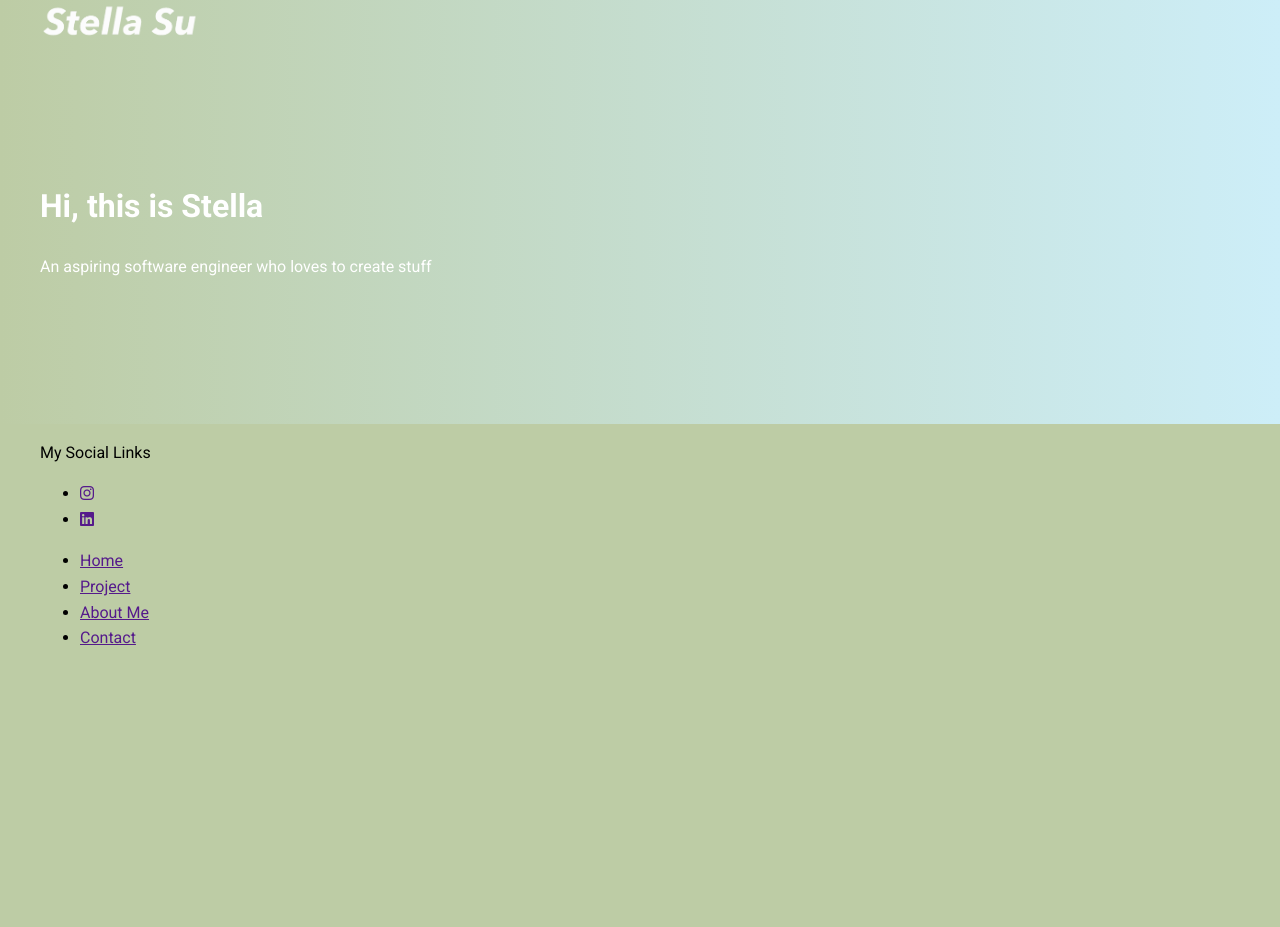
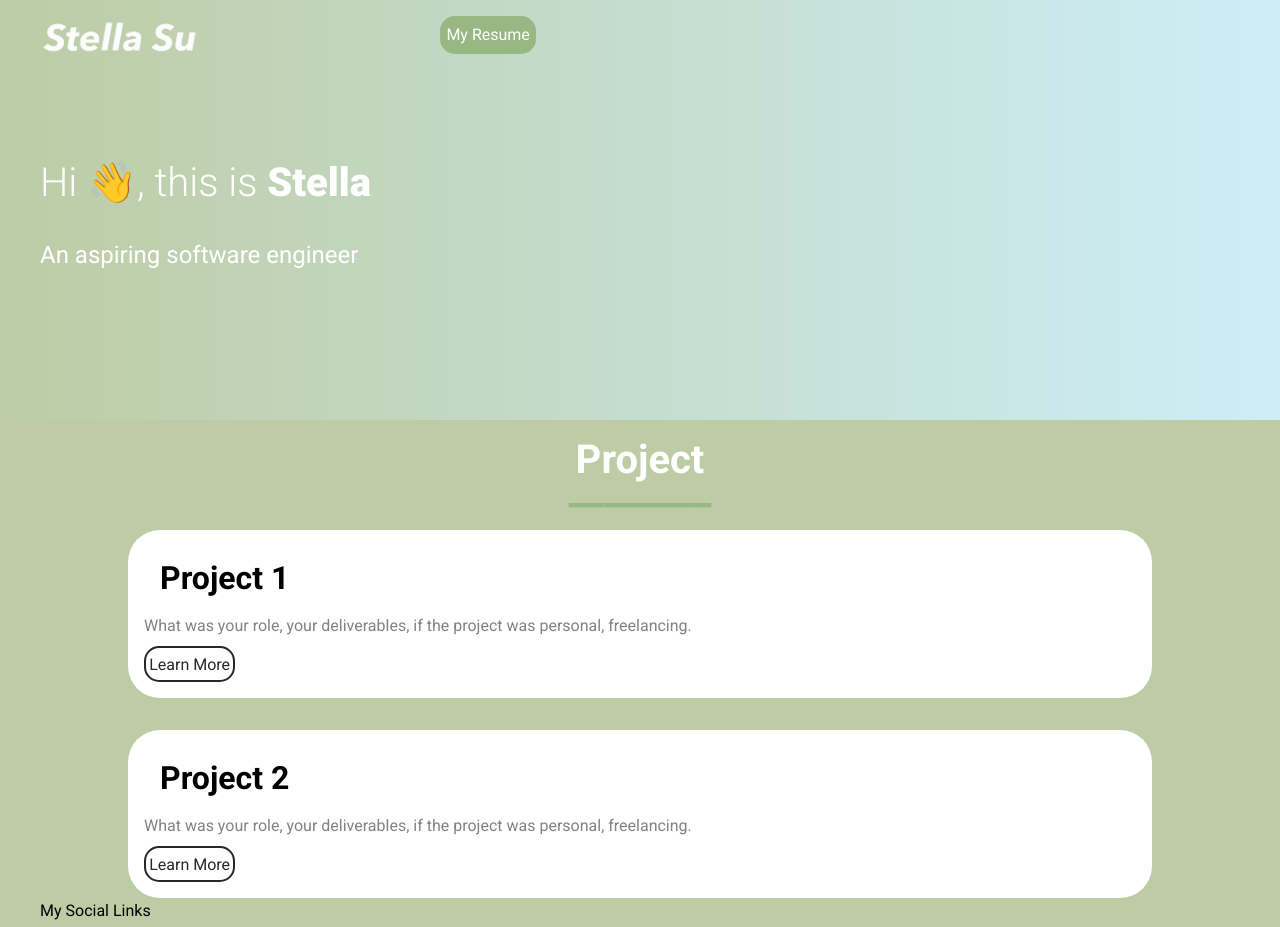
Before and after one commit to Xinyue519/stella_personal_website, a plain HTML site: page index.html in a window 1280 px wide. Shown: the top 927 px of the page. Before the commit the page ends 800 px from the top, so only its background shows below. Drawn offline with Linux system fonts and the light colour scheme.

Commit message:
added projects, more css for typography and button

```diff
--- a/index.html
+++ b/index.html
@@ -24,6 +24,10 @@
                     </ul>
                 </nav>
 
+                <div class="btn col">
+                    <a href="" class="btn"> My Resume</a>
+                </div>
+
             </div>
         </header>
 
@@ -32,15 +36,36 @@
         <section class="hero">
             <div class="container grid">
                 <div class="hero-text col">
-                    <h1 class="title-large">Hi, this is Stella</h1>
-                    <p class="intro">An aspiring software engineer
-                        who loves to create stuff </p>
+                    <h1 class="title-large"><span>Hi 👋, this is </span>Stella</h1>
+                    <p class="intro">An aspiring software engineer</p>
                     <div class="col">
                         <img src="img/profilePic.jpg" alt="" class="hero-img">
                     </div>
                 </div>
             </div>
         </section>
+
+        <section class="project-section">
+            <h1 class="project-big-title">Project</h1>
+            <h1 class="project-title-underline">________</h1>
+            <div class="project-box">
+                    <h1 class="project-title">Project 1</h1>
+                    <p class="project-description">What was your role, your deliverables, if the project was personal, freelancing.</p>
+                    <div class='project-button'>
+                        <a href="" class="btn-project">Learn More</a>
+                    </div>
+            </div>
+            <div class="project-box">
+                <h1 class="project-title">Project 2</h1>
+                <p class="project-description">What was your role, your deliverables, if the project was personal, freelancing.</p>
+                <div class='project-button'>
+                    <a href="" class=" project-button btn-project">Learn More</a>
+                </div>
+            </div>
+        </section>
+
+
+
         <!-- footer -->
          <footer>
             <div class="container">
--- a/sass_css/abstract/colors.sass
+++ b/sass_css/abstract/colors.sass
@@ -1,8 +1,9 @@
 $main: #BDCCA5
 $secondary: #CDEEF8
-$accent: rgba(211,24,105,1)
+$accent: #97B883
 
-$white:rgb(255,255,255)
+$white: rgb(255,255,255)
+$black: #25282B
 
 // Text colors
 
@@ -10,3 +11,4 @@ $text-base: $secondary
 $text-inverse: $white
 $text-accent: $accent
 $text-secondary: $main
+$text-project-description: #828282
--- /dev/null
+++ b/sass_css/base/typography.sass
@@ -0,0 +1,52 @@
+h1,h2,h3,h4,h5,h6,p
+    margin: 0 0 0.75em
+
+h1:last-child, h2:last-child, h3:last-child,
+h4:last-child, h5:last-child, h6:last-child,
+p:last-child
+    margin: 0
+
+h1
+    font-size: 2rem
+    font-weight: $font-light
+    line-height: 1.15
+
+.intro
+    font-size: 1.5rem
+
+.title-large
+    font-size: 2.5rem
+    font-weight: $font-black
+    span
+        font-weight: $font-light
+
+.project-big-title
+    margin-top: 1em
+    font-size: 2.5rem
+    font-weight: $font-bold
+    line-height:0
+    text-align: center
+    color: $text-inverse
+
+.project-title-underline
+    font-size: 2.5rem
+    font-weight: $font-bold
+    line-height:0
+    text-align: center
+    color: $accent
+    margin-bottom: 1em
+
+
+.project-title
+    padding: 1em 1em 0em 1em
+    font-size: 2rem
+    font-weight: $font-bold
+    line-height: 1
+
+.project-description
+    padding: 0em 1em 0em 1em
+    color: $text-project-description
+    line-height: 1
+
+.project-button
+    padding: 0em 1em 1em 1em
--- /dev/null
+++ b/sass_css/components/buttons.sass
@@ -0,0 +1,23 @@
+.btn
+    width: auto
+    height: 5%
+    padding: .20em .20em
+    border-radius: 15px
+    display: inline-block
+    background: $accent
+    color: $text-inverse
+    text:
+        decoration: none
+
+.btn-project
+    width: auto
+    height: 5%
+    padding: 0.2em 0.2em 0.2em 0.2em
+    border-radius: 15px
+    display: inline-block
+    background: $white
+    border: 2px solid $black
+    color: $black
+    text-align: center
+    text:
+        decoration: none
--- /dev/null
+++ b/sass_css/layout/projects.sass
@@ -0,0 +1,10 @@
+.project-box
+    margin-left: auto
+    margin-right: auto
+    width: 80%
+    height: auto
+    background: $white
+    border-radius: 2em
+    padding: 50rem, 0rem, 50rem
+    &:not(:last-of-type)
+        margin-bottom: 2rem
--- a/sass_css/main.scss
+++ b/sass_css/main.scss
@@ -6,8 +6,12 @@
 
 //2. Vendor
 @import 'vendor/normalize';
+
 //3. Base styles
-@import 'base/base.sass';
+@import 'base/base.sass','base/typography.sass';
+
 //4. Layout
-@import 'layout/header.sass', 'layout/hero.sass','layout/grid.sass';
+@import 'layout/header.sass', 'layout/hero.sass','layout/grid.sass','layout/projects.sass';
+
 //5. Components
+@import 'components/buttons.sass';
```
Also changed, not shown: sass_css/base/typography.css (added), sass_css/components/buttons.css (added), sass_css/layout/projects.css (added), sass_css/main.css.
